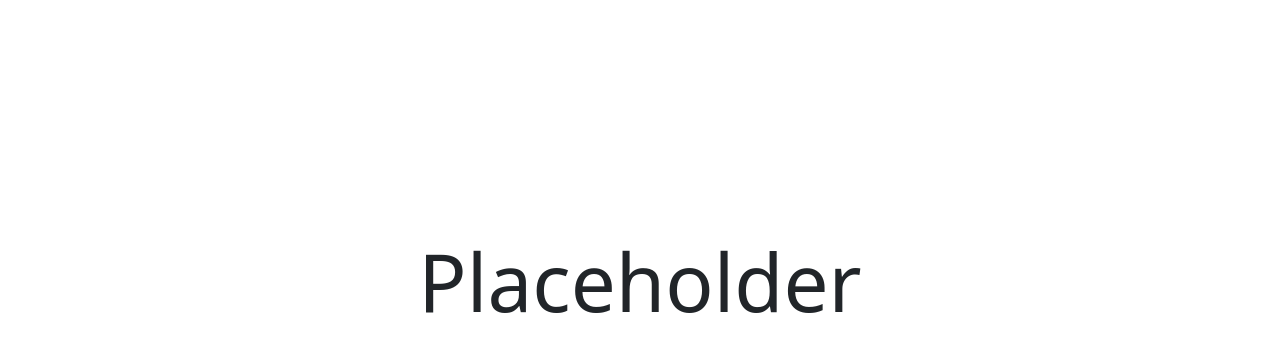
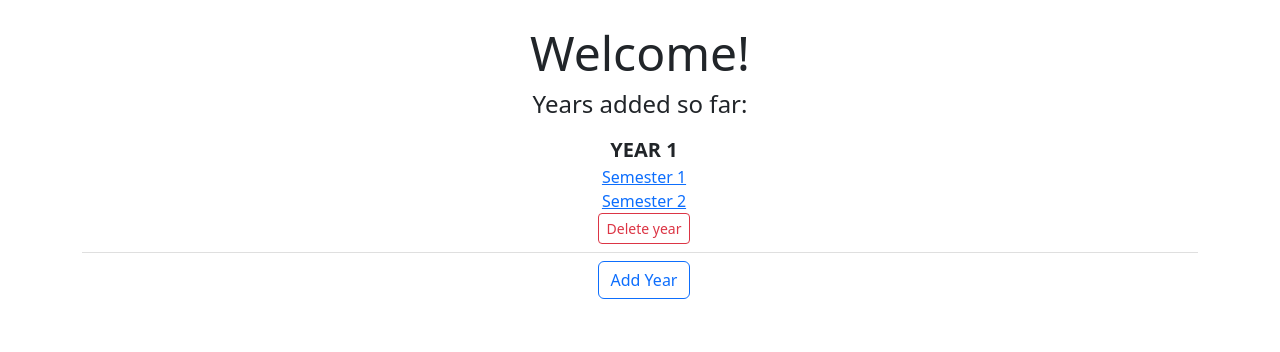
Before and after one commit to ioana321/upb-help, a Django app: page / in a window 1280 px wide. Shown: the part 115-467 px from the top of the page. Run offline with Django 4.2, Linux system fonts and the light colour scheme; data comes from the database, SQL or seed files in the repository; both versions use the stored data as it was after the commit; some libraries are stand-ins or nearby versions.

```diff
--- a/college/admin.py
+++ b/college/admin.py
@@ -1,5 +1,5 @@
 from django.contrib import admin
-from .models import Subject, Seminar, Lab, Course, Activity, Exam, Document
+from .models import Subject, Seminar, Lab, Course, Activity, Exam, Document, Year, Semester
 # Register your models here.
 admin.site.register(Subject)
 admin.site.register(Course)
@@ -8,3 +8,5 @@ admin.site.register(Lab)
 admin.site.register(Activity)
 admin.site.register(Exam)
 admin.site.register(Document)
+admin.site.register(Year)
+admin.site.register(Semester)
--- a/college/models.py
+++ b/college/models.py
@@ -6,11 +6,32 @@ from django.contrib.contenttypes.fields import GenericRelation
 
 # Create your models here.
 
+class Year(models.Model):
+    number = models.PositiveSmallIntegerField()
+    def __str__(self):
+        return 'Year ' + str(self.number)
+
+
+class Semester(models.Model):
+    count = models.PositiveSmallIntegerField(null=True)
+    year = models.ForeignKey(Year,
+                             related_name='semesters',
+                             default=0,
+                             on_delete=models.CASCADE
+                             )
+    def __str__(self):
+        return 'Year ' + str(self.year.number) + ' Sem ' + str(self.count)
+
 class Subject(models.Model):
     name = models.CharField(max_length=150)
     professor = models.CharField(max_length=150)
     credit_points = models.PositiveSmallIntegerField()
     points_earned = models.IntegerField(default=0)
+    # semester = models.ForeignKey(Semester,
+    #                              related_name='subjects',
+    #                              blank=True,
+    #                              on_delete=models.CASCADE
+    #                              )
     def __str__(self):
         return self.name
 
--- a/college/templates/college/index.html
+++ b/college/templates/college/index.html
@@ -9,11 +9,69 @@
 }
 </style>
 {% extends 'base.html' %}
+{% block content %}
+<br>
+<div class="container text-center">
 
-{% block content %}
-<div class="center">
-    <h1 class="display-1">Placeholder</h1>
+<h5 class="display-5">Welcome!</h5>
+    <h5 class="fs-4">Years added so far:</h5>
+
+
+    <ol class="list-group-flush list-group d-flex justify-content-center">
+
+        {% for year in years %}
+
+        <li class="list-group-item">
+            <div class="ms-2 me-auto">
+                {% with nbr=year.number %}
+                <div class="fw-bold fs-5">YEAR {{ nbr }}</div>
+
+                    <a href="#">Semester 1</a>
+                <br>
+                    <a href="#">Semester 2</a>
+                <br>
+                <!-- Button trigger modal -->
+<button type="button" class="btn btn-outline-danger btn-sm" data-bs-toggle="modal" data-bs-target="#exampleModal{{nbr}}">
+  Delete year
+</button>
+
+<!-- Modal -->
+<div class="modal fade" id="exampleModal{{nbr}}" tabindex="-1" aria-labelledby="exampleModalLabel" aria-hidden="true">
+  <div class="modal-dialog">
+    <div class="modal-content">
+      <div class="modal-header">
+        <h1 class="modal-title fs-5" id="exampleModalLabel">Delete year</h1>
+        <button type="button" class="btn-close" data-bs-dismiss="modal" aria-label="Close"></button>
+      </div>
+      <div class="modal-body">
+        Are you sure you want to delete this year and all of its subjects?
+      </div>
+      <div class="modal-footer">
+        <button type="button" class="btn btn-secondary" data-bs-dismiss="modal">No</button>
+        <button type="button" class="btn btn-danger" onclick="window.location.href='{% url 'college:delete_year' nbr %}'">Yes, I'm sure</button>
+      </div>
+    </div>
+  </div>
 </div>
 
 
+
+            </div>
+        </li>
+        {% endwith %}
+        {% endfor %}
+
+        <li class="list-group-item">
+            <div class="ms-2 me-auto">
+                <div class="btn btn-outline-primary" onclick="window.location.href='{% url 'college:add_year' %}'">Add Year</div>
+            </div>
+        </li>
+
+</ol>
+
+</div>
+
+
+
+
 {% endblock content %}
--- a/college/urls.py
+++ b/college/urls.py
@@ -2,7 +2,7 @@ from django.urls import path, include
 from .views import index, subject_list, subject, seminar, lab, course, add_seminar, add_lab, add_subject, schedule, \
     add_course, delete_course, delete_lab, delete_subject, delete_seminar, modify_subject, modify_seminar, modify_lab, \
     upload_file, open_file, delete_file, modify_course, exams, add_exam, delete_exam, modify_exam, change_exam_state, \
-    set_points, grades
+    set_points, grades, add_year, delete_year
 
 app_name = 'college'
 
@@ -36,4 +36,6 @@ urlpatterns = [
     path('change_exam_state/<int:pk>/', change_exam_state, name='change_exam_state'),
     path('<str:activity_name>/<int:pk>/set_points/', set_points, name='set_points'),
     path('grades/', grades, name='grades'),
+    path('add_year/', add_year, name='add_year'),
+    path('delete_year/<int:number>', delete_year, name='delete_year'),
     ]
--- a/college/views.py
+++ b/college/views.py
@@ -2,8 +2,8 @@ import datetime
 
 from django.http import HttpResponseRedirect, FileResponse
 from django.shortcuts import render, redirect
-from .models import Subject, Course, Lab, Seminar, Activity, Document, Exam
-from .forms import SeminarForm, LabForm, SubjectForm, CourseForm, DocumentForm, ModifyCoursesForm, ExamForm
+from .models import Subject, Course, Lab, Seminar, Activity, Document, Exam, Year, Semester
+from .forms import SeminarForm, LabForm, SubjectForm, CourseForm, DocumentForm, ModifyCoursesForm, ExamForm, YearForm
 from .serializers import SeminarSerializer, LabSerializer, SubjectSerializer, CourseSerializer
 from django.urls import reverse
 
@@ -49,7 +49,11 @@ def create(body, type, subject=None):
 
 
 def index(request):
-    return render(request, 'college/index.html')
+    years = Year.objects.all().order_by('number')
+    context = {
+        'years': years,
+    }
+    return render(request, 'college/index.html', context)
 
 
 def subject_list(request):
@@ -589,7 +593,12 @@ def change_exam_state(request, pk):
 
 
 def grades(request):
-    return render(request, 'college/grades.html', {'subjects': Subject.objects.all()})
+    first = Subject.objects.all().first()
+    if first is None:
+        subjects = -1
+    else:
+        subjects = Subject.objects.all()
+    return render(request, 'college/grades.html', {'subjects': subjects})
 
 def set_points(request, activity_name, pk):
     if activity_name == 'seminar':
@@ -616,4 +625,38 @@ def set_points(request, activity_name, pk):
             return HttpResponseRedirect(reverse('college:course', args=(activity.subject.id,)))
 
 
-# de terminat cu punctajele, inca nu apare lista cu pct pt act, + media sem.
+def add_year(request):
+    if (request.method == 'GET'):
+        return render(request,
+                      'college/add_year.html',
+                      {'form': YearForm()},
+                      )
+    elif (request.method == 'POST'):
+        form = YearForm(request.POST)
+        if (form.is_valid()):
+
+            year_no = form.cleaned_data['number']
+            test_year = Year.objects.filter(number=year_no)
+
+            if not test_year:
+                year = Year(number=year_no)
+                year.save()
+
+                semester_one = Semester.objects.create(count=1, year=year)
+                semester_one = semester_one.save()
+
+                semester_two = Semester.objects.create(count=2, year=year)
+                semester_two = semester_two.save()
+
+                return HttpResponseRedirect(reverse('college:index'))
+            else:
+                return render(request,
+                              'college/add_year.html',
+                              {'form': YearForm()},
+                              )
+def delete_year(request, number):
+    year = Year.objects.get(number=number)
+    year.delete()
+    return HttpResponseRedirect(reverse('college:index'))
+
+#mai ramane doar de asociat ani si semestre cu materii
```
Also changed, not shown: college/forms.py (+7 -1 lines), college/templates/college/grades.html (+18 -0 lines), db.sqlite3.
